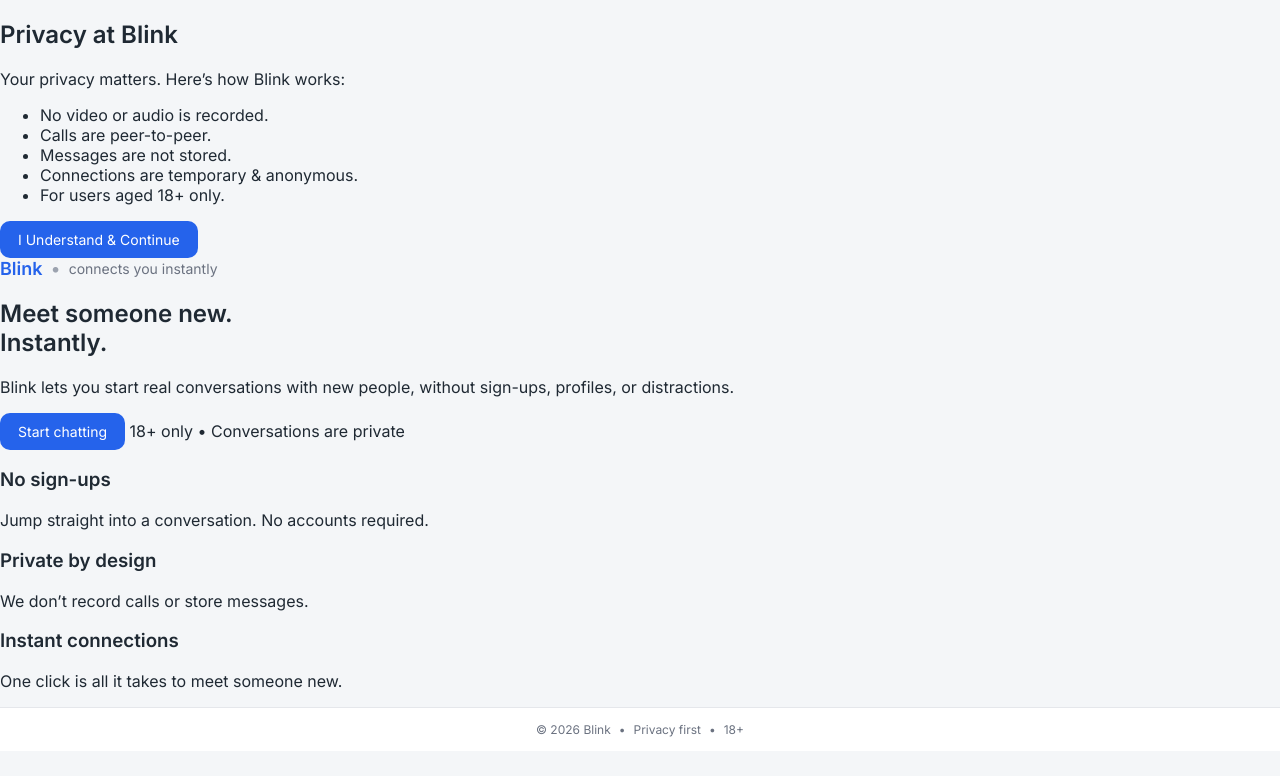
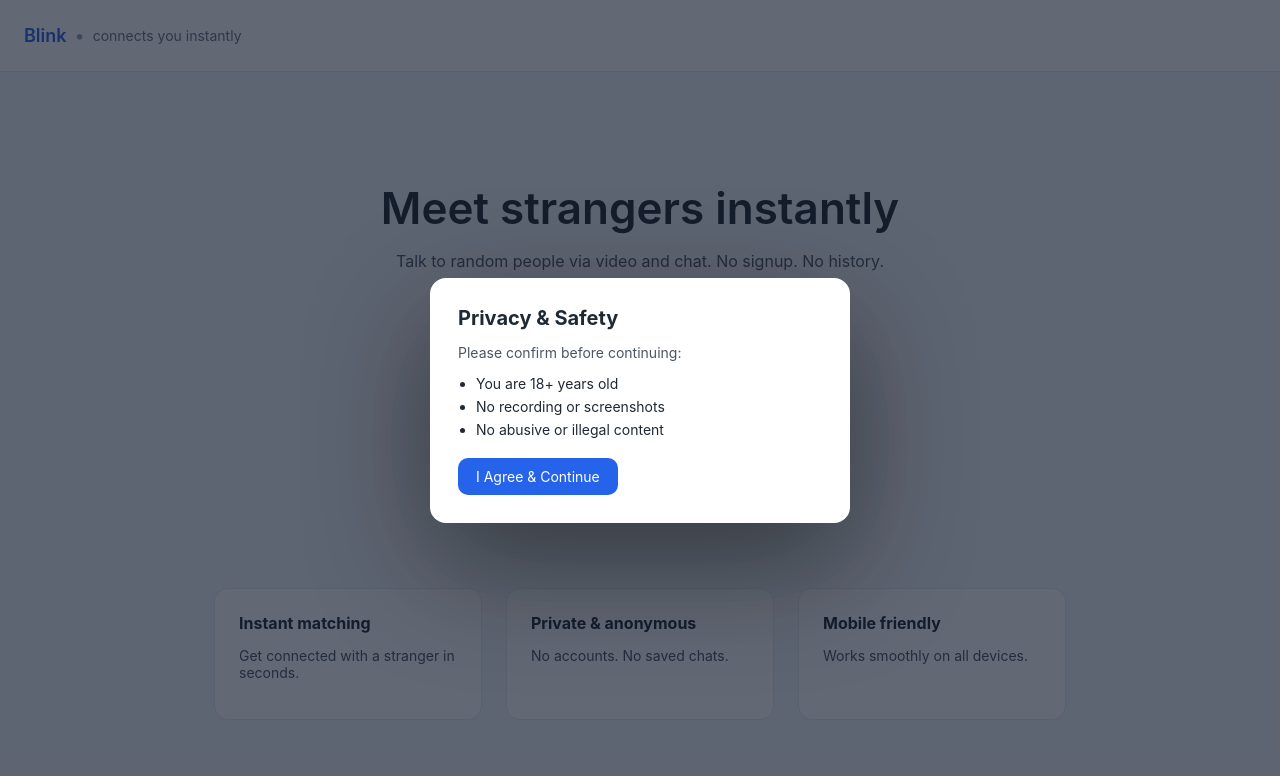
Before and after one commit to Yatishydv/Blink-video-chat-app, a website: page public/landing.html in a window 1280 px wide. Both pictures are taken after a click on the button "Start chatting". Drawn offline with Linux system fonts and the light colour scheme.

Commit message:
Refactor landing page structure and styles; update privacy modal and JavaScript functionality

```diff
--- a/public/landing.html
+++ b/public/landing.html
@@ -3,42 +3,16 @@
 <head>
   <meta charset="UTF-8" />
   <meta name="viewport" content="width=device-width, initial-scale=1.0" />
-  <title>Blink — Blink connects you instantly</title>
+  <title>Blink Blink connects you instantly</title>
 
-  <!-- Font -->
-  <link href="https://fonts.googleapis.com/css2?family=Inter:wght@400;500;600&display=swap" rel="stylesheet">
-
-  <link rel="stylesheet" href="/style.css" />
+  <!-- CSS -->
+  <link rel="stylesheet" href="/style.css?v=6" />
 </head>
 <body>
 
-<!-- 🔒 PRIVACY MODAL (LANDING ONLY) -->
-<div id="privacyModal" class="modal-backdrop hidden">
-  <div class="modal">
-    <h2>Privacy at Blink</h2>
-
-    <p class="modal-sub">
-      Your privacy matters. Here’s how Blink works:
-    </p>
-
-    <ul>
-      <li>No video or audio is recorded.</li>
-      <li>Calls are peer-to-peer.</li>
-      <li>Messages are not stored.</li>
-      <li>Connections are temporary & anonymous.</li>
-      <li>For users aged 18+ only.</li>
-    </ul>
-
-    <button id="acceptPrivacy" class="btn primary full">
-      I Understand & Continue
-    </button>
-  </div>
-</div>
-
-<!-- LANDING PAGE -->
+  <!-- LANDING PAGE (V1 STRUCTURE) -->
   <div class="landing">
 
-  <!-- Header -->
     <header class="landing-header">
       <div class="brand">
         <span class="logo">Blink</span>
@@ -47,55 +21,63 @@
       </div>
     </header>
 
-  <!-- Hero -->
-  <section class="hero">
-    <h1>
-      Meet someone new.<br />
-      Instantly.
-    </h1>
-
+    <main class="hero">
+      <h1>Meet strangers instantly</h1>
       <p class="hero-text">
-      Blink lets you start real conversations with new people,
-      without sign-ups, profiles, or distractions.
+        Talk to random people via video and chat.
+        No signup. No history.
       </p>
 
       <div class="hero-actions">
-      <button id="startLanding" class="btn primary large">
+        <!-- ✅ SAME BUTTON, JUST FIXED ID -->
+        <button id="startBtn" class="btn primary large">
           Start chatting
         </button>
-      <span class="note">18+ only • Conversations are private</span>
+
+        <p class="note">
+          By continuing, you agree to our Privacy & Safety rules.
+        </p>
+      </div>
+    </main>
+
+    <section class="features">
+      <div class="feature">
+        <h3>Instant matching</h3>
+        <p>Get connected with a stranger in seconds.</p>
+      </div>
+      <div class="feature">
+        <h3>Private & anonymous</h3>
+        <p>No accounts. No saved chats.</p>
+      </div>
+      <div class="feature">
+        <h3>Mobile friendly</h3>
+        <p>Works smoothly on all devices.</p>
       </div>
     </section>
 
-  <!-- Features -->
-  <section class="features">
-    <div class="feature">
-      <h3>No sign-ups</h3>
-      <p>Jump straight into a conversation. No accounts required.</p>
   </div>
 
-    <div class="feature">
-      <h3>Private by design</h3>
-      <p>We don’t record calls or store messages.</p>
+  <!-- PRIVACY MODAL (UNCHANGED STRUCTURE) -->
+  <div id="privacyModal" class="modal-backdrop hidden">
+    <div class="modal">
+      <h2>Privacy & Safety</h2>
+      <p class="modal-sub">
+        Please confirm before continuing:
+      </p>
+
+      <ul>
+        <li>You are 18+ years old</li>
+        <li>No recording or screenshots</li>
+        <li>No abusive or illegal content</li>
+      </ul>
+
+      <button id="acceptPrivacy" class="btn primary full">
+        I Agree & Continue
+      </button>
+    </div>
   </div>
 
-    <div class="feature">
-      <h3>Instant connections</h3>
-      <p>One click is all it takes to meet someone new.</p>
-    </div>
-  </section>
-
-  <!-- Footer -->
-  <footer class="footer">
-    <span>© 2026 Blink</span>
-    <span class="sep">•</span>
-    <span>Privacy first</span>
-    <span class="sep">•</span>
-    <span>18+</span>
-  </footer>
-
-</div>
-
-<script src="/landing.js"></script>
+  <!-- JS (ONLY THIS SCRIPT) -->
+  <script src="/landing.js?v=6"></script>
 </body>
 </html>
--- a/public/landing.js
+++ b/public/landing.js
@@ -1,29 +1,27 @@
-console.log("Landing JS loaded");
+console.log("✅ landing.js loaded");
 
+document.addEventListener("DOMContentLoaded", () => {
+  const startBtn = document.getElementById("startBtn");
   const modal = document.getElementById("privacyModal");
-const startBtn = document.getElementById("startLanding");
   const acceptBtn = document.getElementById("acceptPrivacy");
 
-// SAFETY CHECKS
-if (!startBtn) {
-  console.error("Start button not found");
+  console.log("startBtn:", startBtn);
+  console.log("modal:", modal);
+  console.log("acceptBtn:", acceptBtn);
+
+  if (!startBtn || !modal || !acceptBtn) {
+    console.error("❌ Required landing elements missing");
+    return;
   }
 
-if (!acceptBtn) {
-  console.error("Accept privacy button not found");
-}
-
-// Open privacy modal
   startBtn.addEventListener("click", () => {
-  console.log("Start chatting clicked");
+    console.log("👉 Start chatting clicked");
     modal.classList.remove("hidden");
   });
 
-// Accept privacy & redirect
   acceptBtn.addEventListener("click", () => {
-  console.log("Privacy accepted");
+    console.log("✅ Privacy accepted");
     localStorage.setItem("blinkPrivacyAccepted", "true");
-
-  // ✅ CORRECT REDIRECT
     window.location.href = "/app";
   });
+});
--- a/public/style.css
+++ b/public/style.css
@@ -6,20 +6,18 @@
 /* =========================
    BODY (MOBILE SAFE)
 ========================= */
-
 body {
   margin: 0;
   background: #f4f6f8;
   color: #1f2933;
-  overscroll-behavior: none; /* 🔒 stop rubber scrolling */
+  overscroll-behavior: none;
 }
 
 /* =========================
    APP LAYOUT (KEYBOARD SAFE)
 ========================= */
-
 .app {
-  height: 100dvh; /* 🔑 dynamic viewport for mobile keyboard */
+  height: 100dvh;
   display: flex;
   flex-direction: column;
   overflow: hidden;
@@ -28,7 +26,6 @@ body {
 /* =========================
    HEADER
 ========================= */
-
 .header {
   height: 64px;
   padding: 0 24px;
@@ -40,7 +37,6 @@ body {
 }
 
 /* BRAND */
-
 .brand {
   display: flex;
   align-items: center;
@@ -70,9 +66,8 @@ body {
 }
 
 /* =========================
-   MAIN (FIXED HEIGHT)
+   MAIN (DESKTOP GRID)
 ========================= */
-
 .main {
   flex: 1;
   display: grid;
@@ -85,7 +80,6 @@ body {
 /* =========================
    VIDEO
 ========================= */
-
 .video-section {
   display: flex;
   flex-direction: column;
@@ -108,7 +102,6 @@ body {
 }
 
 /* SELF VIDEO */
-
 .self-video {
   position: absolute;
   bottom: 14px;
@@ -141,7 +134,6 @@ body {
 /* =========================
    CONTROLS
 ========================= */
-
 .controls {
   display: flex;
   gap: 12px;
@@ -164,9 +156,8 @@ body {
 }
 
 /* =========================
-   CHAT (LOCKED)
+   CHAT
 ========================= */
-
 .chat-section {
   background: #ffffff;
   border-radius: 14px;
@@ -208,8 +199,7 @@ body {
   display: none;
 }
 
-/* CHAT INPUT (SAFE AREA FIX) */
-
+/* CHAT INPUT */
 .chat-input {
   display: flex;
   gap: 8px;
@@ -229,7 +219,6 @@ body {
 /* =========================
    TIMER
 ========================= */
-
 .timer {
   text-align: center;
   font-size: 12px;
@@ -244,7 +233,6 @@ body {
 /* =========================
    FOOTER
 ========================= */
-
 .footer {
   height: 44px;
   background: #ffffff;
@@ -258,9 +246,8 @@ body {
 }
 
 /* =========================
-   SEARCHING ANIMATION
+   SEARCHING
 ========================= */
-
 .searching {
   font-size: 13px;
   color: #6b7280;
@@ -279,26 +266,189 @@ body {
 }
 
 /* =========================
-   RESPONSIVE (MOBILE FIX)
+   LANDING PAGE (RESTORED)
 ========================= */
+.landing {
+  min-height: 100vh;
+  display: flex;
+  flex-direction: column;
+}
 
+.landing-header {
+  height: 72px;
+  padding: 0 24px;
+  background: #ffffff;
+  border-bottom: 1px solid #e5e7eb;
+  display: flex;
+  align-items: center;
+}
+
+/* HERO */
+.hero {
+  flex: 1;
+  padding: 80px 24px 60px;
+  max-width: 900px;
+  margin: 0 auto;
+  text-align: center;
+}
+
+.hero h1 {
+  font-size: 44px;
+  font-weight: 600;
+  margin-bottom: 16px;
+}
+
+.hero-text {
+  font-size: 16px;
+  color: #4b5563;
+  max-width: 520px;
+  margin: 0 auto 32px;
+}
+
+.hero-actions {
+  display: flex;
+  flex-direction: column;
+  gap: 10px;
+  align-items: center;
+}
+
+/* FEATURES */
+.features {
+  display: grid;
+  grid-template-columns: repeat(3, 1fr);
+  gap: 24px;
+  max-width: 900px;
+  margin: 0 auto 80px;
+  padding: 0 24px;
+}
+
+.feature {
+  background: #ffffff;
+  border: 1px solid #e5e7eb;
+  border-radius: 14px;
+  padding: 24px;
+}
+
+.feature h3 {
+  margin: 0 0 8px;
+  font-size: 16px;
+}
+
+.feature p {
+  font-size: 14px;
+  color: #4b5563;
+}
+
+/* =========================
+   MOBILE RESPONSIVE (FINAL)
+========================= */
 @media (max-width: 900px) {
+
+  /* Stack video + chat */
   .main {
-    grid-template-columns: 1fr;
-    grid-template-rows: auto 1fr;
-    padding-bottom: 0;
+    display: flex;
+    flex-direction: column;
+    gap: 16px;
+    padding: 12px;
   }
 
   .chat-section {
-    min-height: 0; /* 🔑 critical for scrolling */
+    flex: 1;
+    min-height: 0;
   }
 
   .self-video {
-    width: 180px;
-    height: 120px;
+    width: 110px;
+    height: 80px;
+    bottom: 10px;
+    right: 10px;
+  }
+
+  .self-video span {
+    font-size: 10px;
+    padding: 2px 6px;
   }
 
   .tagline {
     display: none;
   }
+
+  .features {
+    grid-template-columns: 1fr;
+  }
+
+  .hero h1 {
+    font-size: 34px;
+  }
 }
+/* =========================
+   PRIVACY MODAL VISIBILITY FIX
+========================= */
+.modal-backdrop {
+  display: flex;           /* 👈 force visible when not hidden */
+}
+
+.modal-backdrop.hidden {
+  display: none;
+}
+/* =========================
+   MODAL ROOT FIX (FINAL)
+========================= */
+#privacyModal {
+  position: fixed;
+  inset: 0;
+  z-index: 99999;
+}
+
+/* =========================
+   PRIVACY MODAL – FINAL FIX
+========================= */
+
+#privacyModal {
+  position: fixed;
+  inset: 0;
+  z-index: 999999;
+}
+
+#privacyModal.modal-backdrop {
+  background: rgba(15, 23, 42, 0.65);
+  display: flex;
+  align-items: center;
+  justify-content: center;
+}
+
+#privacyModal.hidden {
+  display: none;
+}
+
+/* Modal card */
+#privacyModal .modal {
+  background: #ffffff;
+  border-radius: 16px;
+  padding: 28px;
+  width: 90%;
+  max-width: 420px;
+  box-shadow: 0 40px 120px rgba(0,0,0,0.45);
+}
+
+/* Text */
+#privacyModal h2 {
+  margin: 0 0 8px;
+  font-size: 20px;
+}
+
+#privacyModal .modal-sub {
+  font-size: 14px;
+  color: #4b5563;
+  margin-bottom: 14px;
+}
+
+#privacyModal ul {
+  padding-left: 18px;
+  margin: 0 0 20px;
+}
+
+#privacyModal li {
+  font-size: 14px;
+  margin-bottom: 6px;
+}
```
Lines whose indentation alone changed are shown as unchanged.
